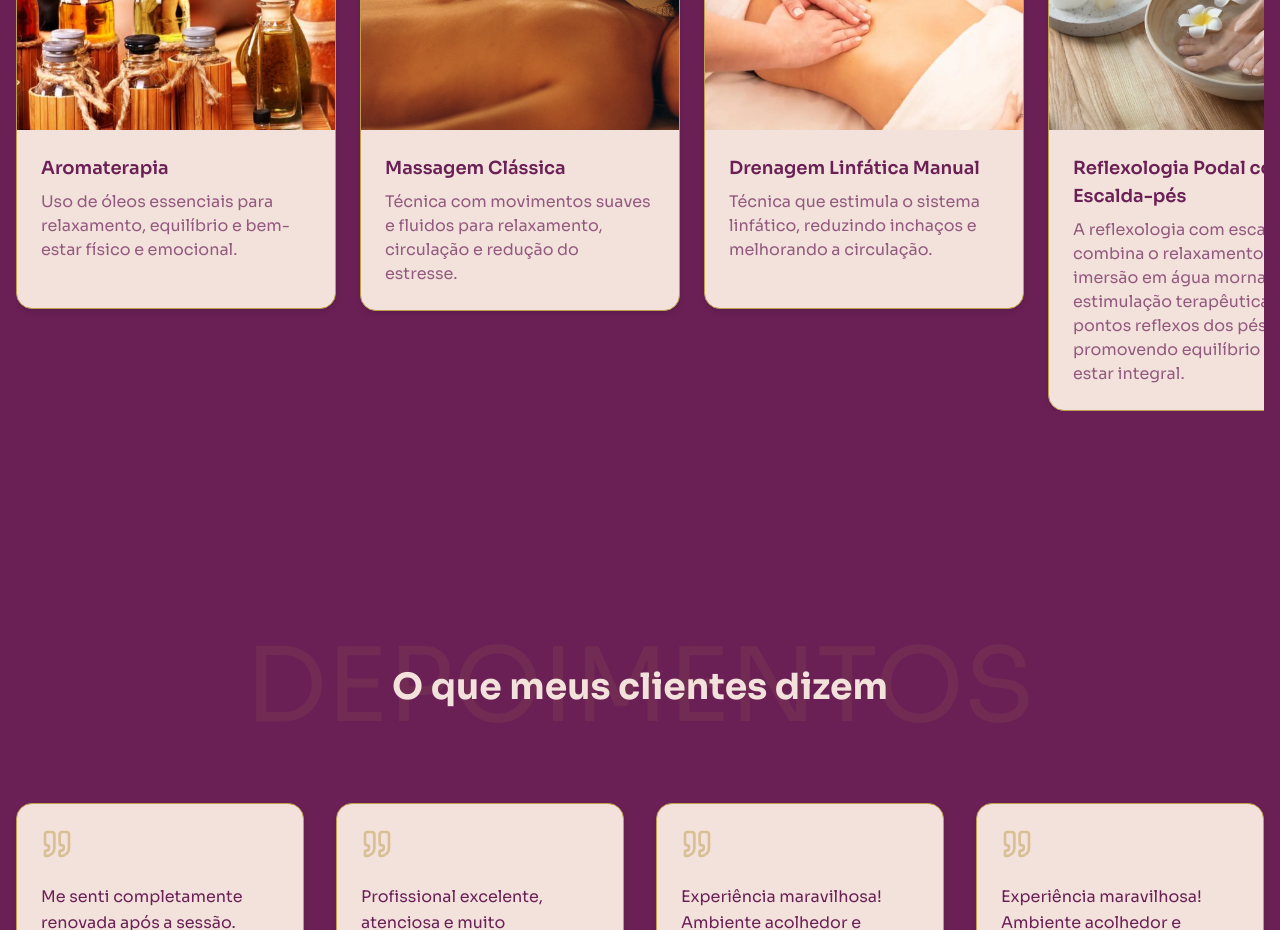
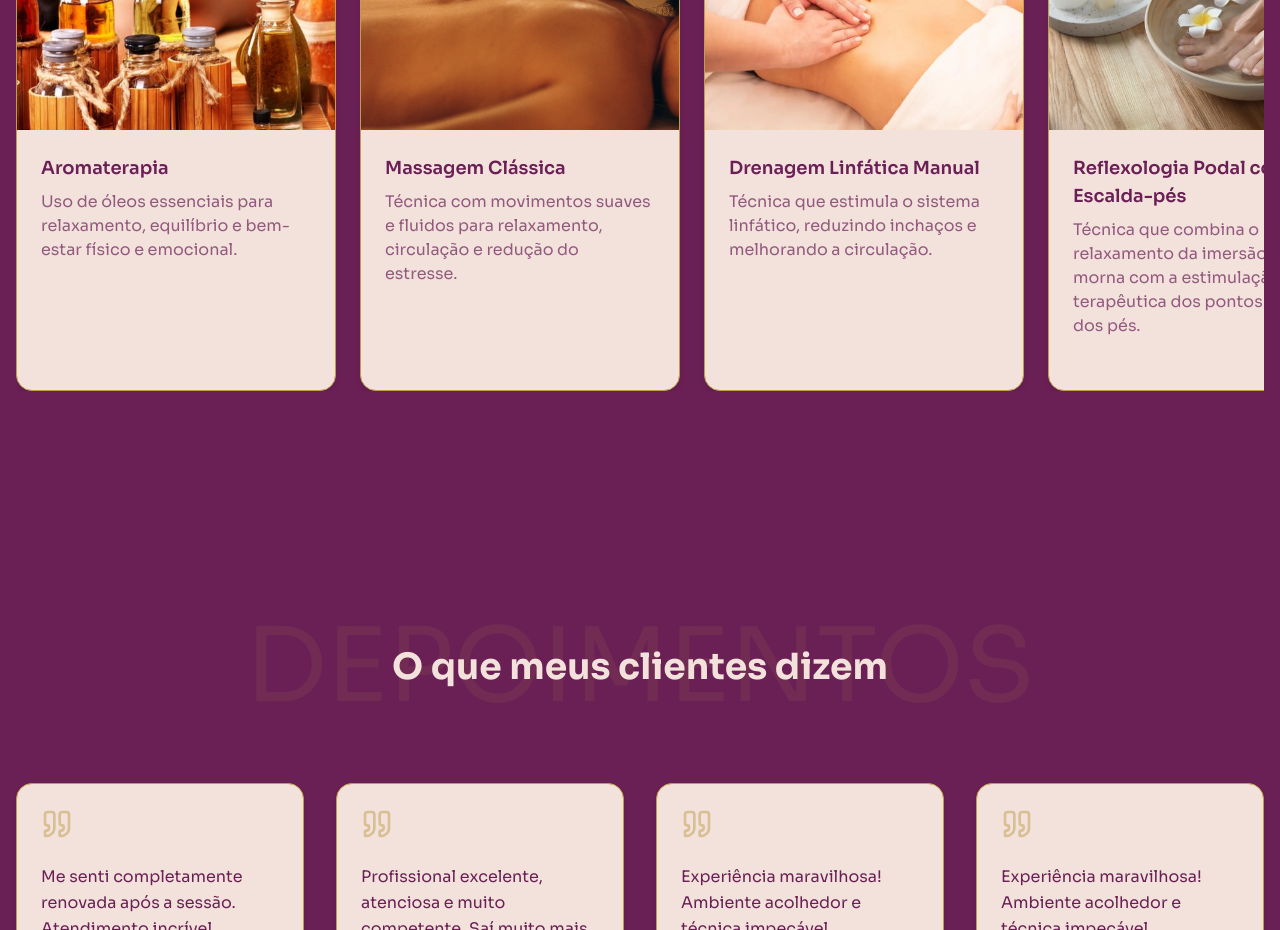
Before and after one commit to caiohportella/massage-therapy, a Next.js app: page / in a window 1280 px wide. Shown: the part 2940-3870 px from the top of the page. Built offline with nearby package versions, Linux system fonts and the light colour scheme; a web font is replaced by a local one.

Commit message:
aesthetic change in the cards component, webhook update

```diff
--- a/src/app/api/webhooks/stripe/route.ts
+++ b/src/app/api/webhooks/stripe/route.ts
@@ -18,7 +18,7 @@ export async function POST(req: NextRequest) {
     event = stripe.webhooks.constructEvent(
       rawBody,
       sig,
-      process.env.STRIPE_SECRET_KEY!
+      process.env.STRIPE_WEBHOOK_SECRET_KEY!
     );
   } catch (err) {
     console.error("❌ Erro ao validar assinatura Stripe:", err);
--- a/src/app/success/page.tsx
+++ b/src/app/success/page.tsx
@@ -1,5 +1,6 @@
 "use client";
 
+import Image from "next/image";
 import { useRouter } from "next/navigation";
 
 export default function SuccessPage() {
@@ -7,6 +8,8 @@ export default function SuccessPage() {
 
   return (
     <div className="min-h-screen flex flex-col justify-center items-center bg-background text-center px-4">
+      <Image src={"/logo.png"} alt="logo" />
+
       <h1 className="text-3xl font-bold text-green-600 mb-4">
         ✅ Pagamento confirmado!
       </h1>
@@ -16,7 +19,7 @@ export default function SuccessPage() {
         Um email com o recibo da sua compra também foi enviado para você.
       </p>
       <button
-        className="px-6 py-2 rounded-lg bg-accent text-background font-semibold shadow hover:bg-accent/80 transition"
+        className="px-6 py-6 rounded-lg bg-accent text-background font-semibold shadow hover:bg-accent/80 transition"
         onClick={() => router.push("/")}
       >
         Voltar para a tela inicial
--- a/src/components/elements/ServiceCard.tsx
+++ b/src/components/elements/ServiceCard.tsx
@@ -29,7 +29,7 @@ export function ServiceCard({ name, description, image }: ServiceCardProps) {
       </div>
 
       {/* Content */}
-      <div className="flex flex-col gap-2 p-6 flex-1">
+      <div className="flex flex-col justify-items-start gap-2 p-6 flex-1 min-h-[260px]">
         <h3 className="text-lg font-semibold text-background">{name}</h3>
         <p className="text-md text-background/70">{description}</p>
       </div>
--- a/src/lib/constants.ts
+++ b/src/lib/constants.ts
@@ -20,7 +20,7 @@ export const SERVICES = [
   {
     name: "Reflexologia Podal com Escalda-pés",
     description:
-      "A reflexologia com escalda pés combina o relaxamento da imersão em água morna com a estimulação terapêutica dos pontos reflexos dos pés, promovendo equilíbrio e bem-estar integral.",
+      "Técnica que combina o relaxamento da imersão em água morna com a estimulação terapêutica dos pontos reflexos dos pés.",
     image: "/services/escalda-pes.webp",
   },
   {
```
